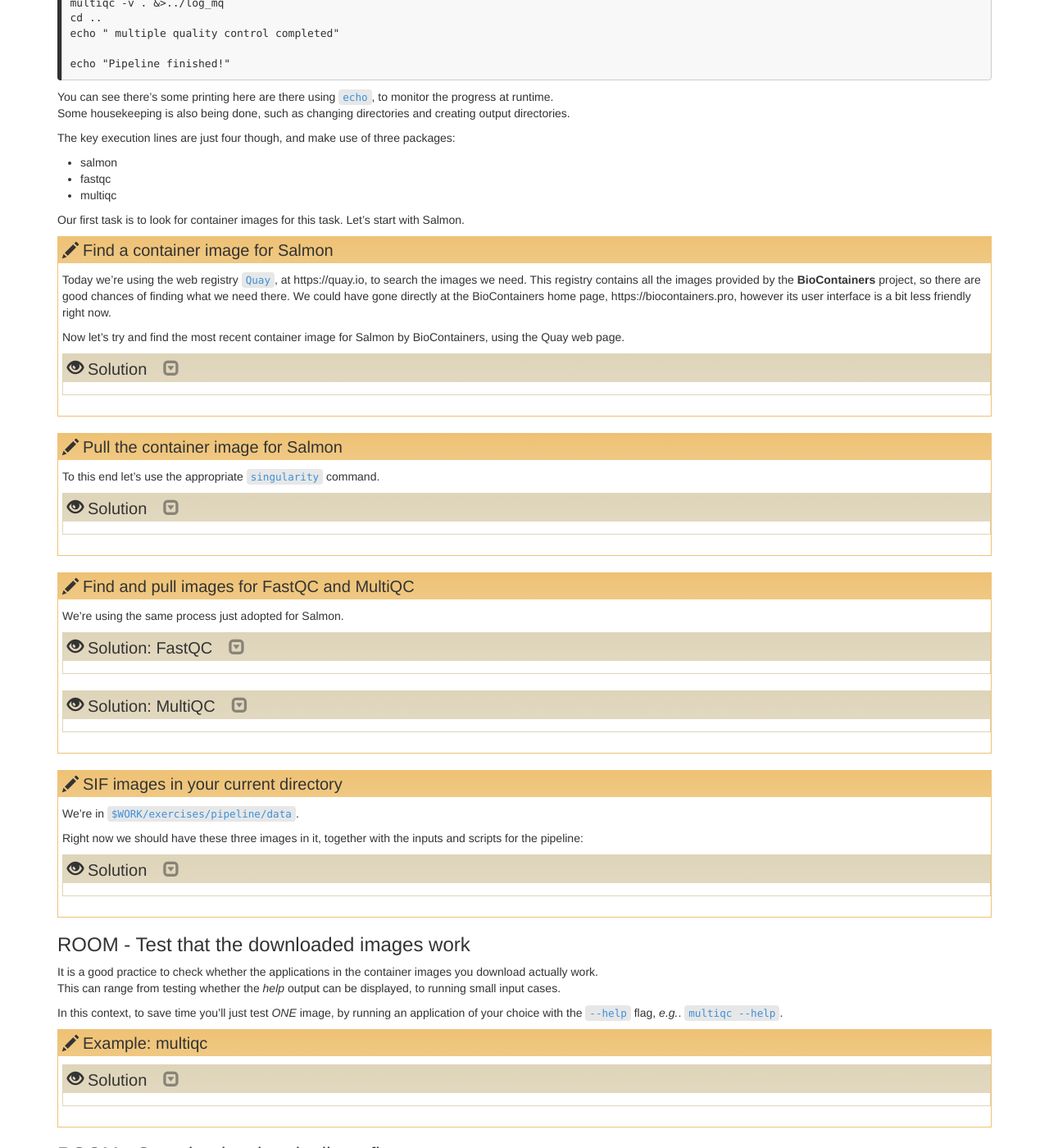
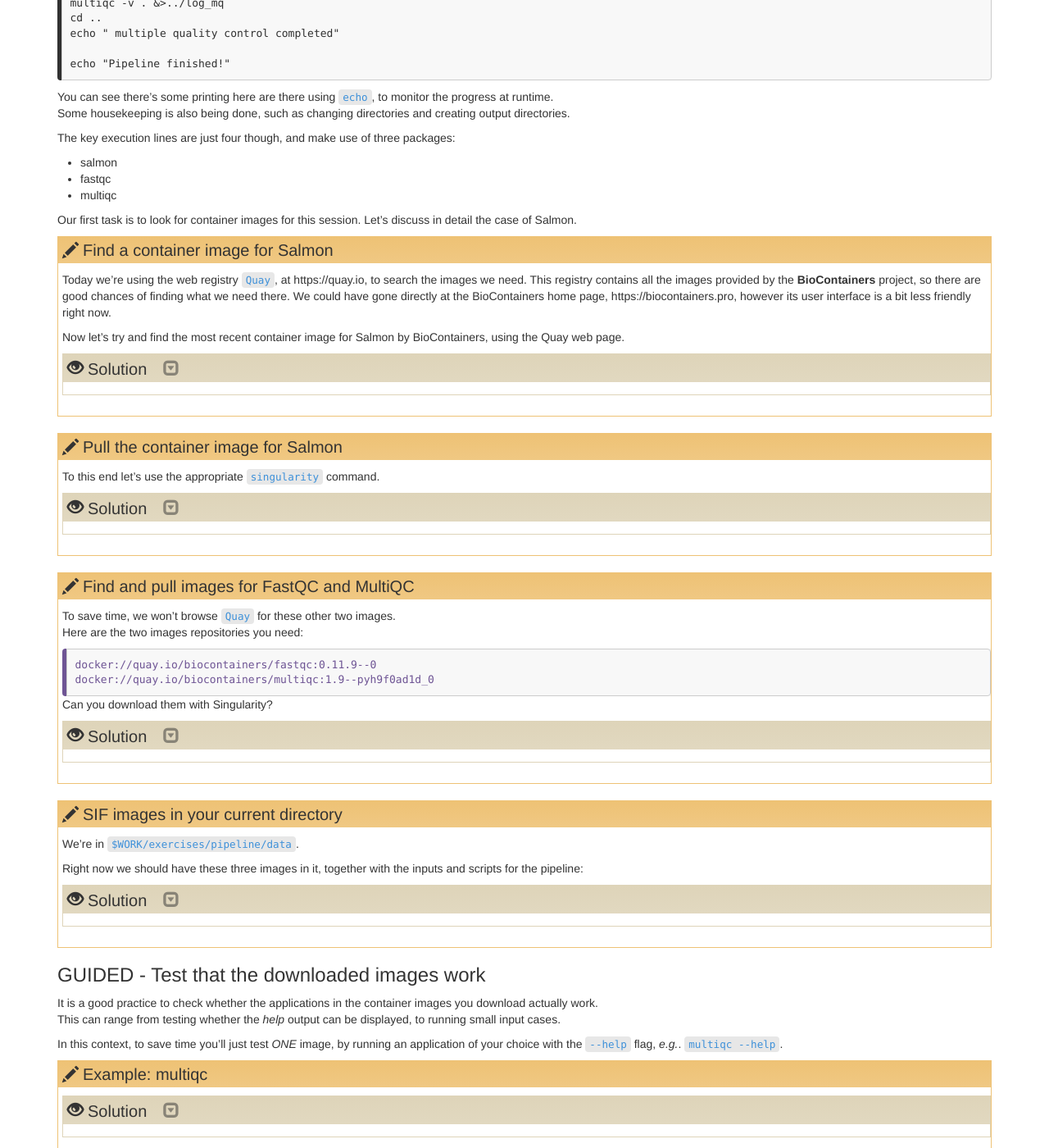
Before and after one commit to PawseySC/containers-bioinformatics-workshop, a Jekyll site: the page built from _episodes/3.pipeline.md, in a window 1280 px wide and 1400 px high, scrolled down 2244 px. Shown: the whole window at 82% size. Built offline with Jekyll 4.4.1, drawn with Linux system fonts in a browser that asks for light colours; some of the changed text lies outside the part shown.

Commit message:
s1: less of quay.io

````diff
--- a/_episodes/3.pipeline.md
+++ b/_episodes/3.pipeline.md
@@ -112,7 +112,7 @@ The key execution lines are just four though, and make use of three packages:
 * fastqc
 * multiqc
 
-Our first task is to look for container images for this task.  Let's start with Salmon.
+Our first task is to look for container images for this session.  Let's discuss in detail the case of Salmon.
 
 
 > ## Find a container image for Salmon
@@ -159,19 +159,21 @@ Our first task is to look for container images for this task.  Let's start with
 
 > ## Find and pull images for FastQC and MultiQC
 >
-> We're using the same process just adopted for Salmon.
+> To save time, we won't browse `Quay` for these other two images.
+> Here are the two images repositories you need:
 >
-> > ## Solution: FastQC
+> ```
+> docker://quay.io/biocontainers/fastqc:0.11.9--0
+> docker://quay.io/biocontainers/multiqc:1.9--pyh9f0ad1d_0
+> ```
+> {: .source}
+>
+> Can you download them with Singularity?
+>
+> > ## Solution
 > >
 > > ```
 > > $ singularity pull docker://quay.io/biocontainers/fastqc:0.11.9--0
-> > ```
-> > {: .bash}
-> {: .solution}
->
-> > ## Solution: MultiQC
-> >
-> > ```
 > > $ singularity pull docker://quay.io/biocontainers/multiqc:1.9--pyh9f0ad1d_0
 > > ```
 > > {: .bash}
@@ -201,7 +203,7 @@ Our first task is to look for container images for this task.  Let's start with
 {: .challenge}
 
 
-### ROOM - Test that the downloaded images work
+### GUIDED - Test that the downloaded images work
 
 It is a good practice to check whether the applications in the container images you download actually work.
 This can range from testing whether the *help* output can be displayed, to running small input cases.
````
Also changed, not shown: other parts of _episodes/3.pipeline.md (+1 -1 lines), 4 other files.
